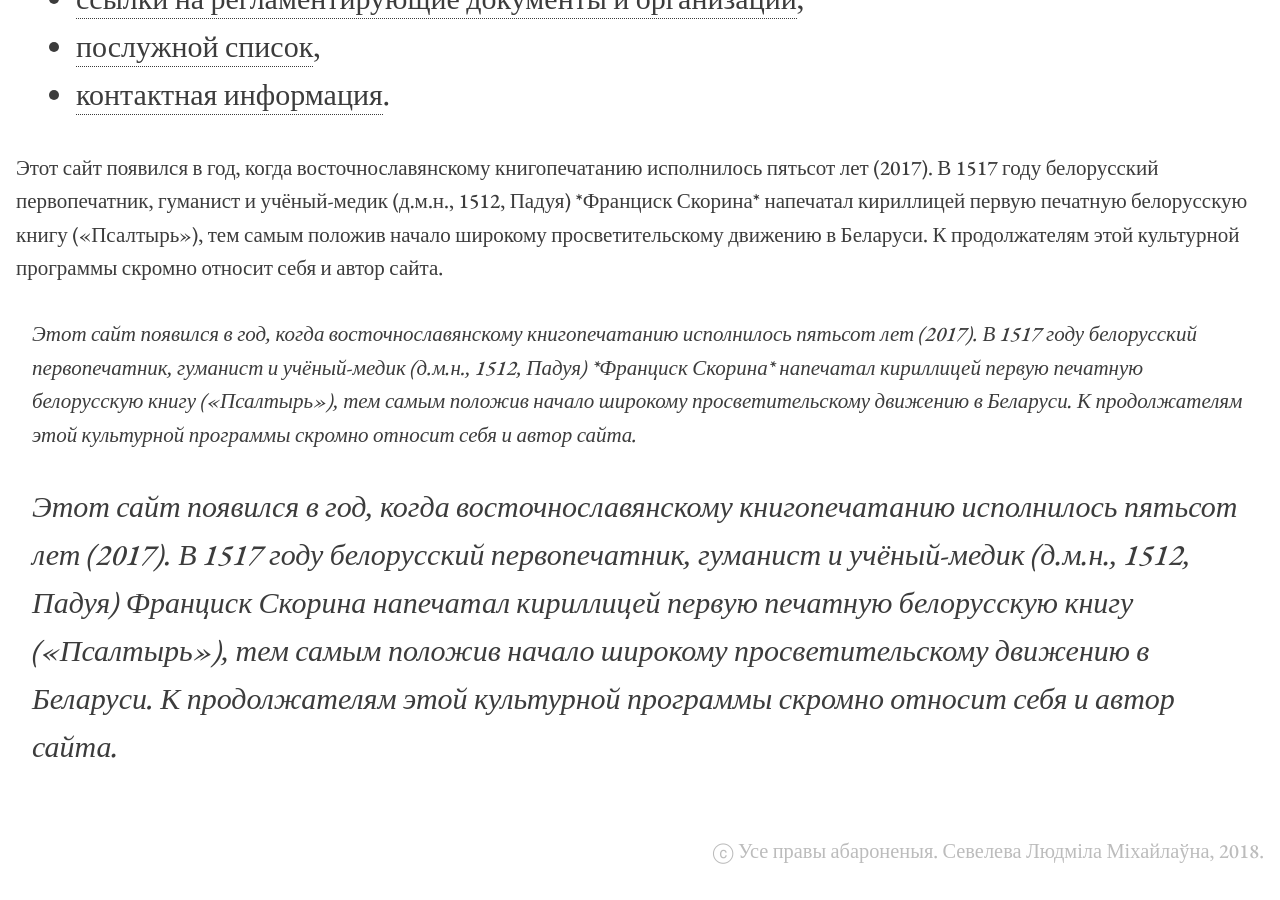
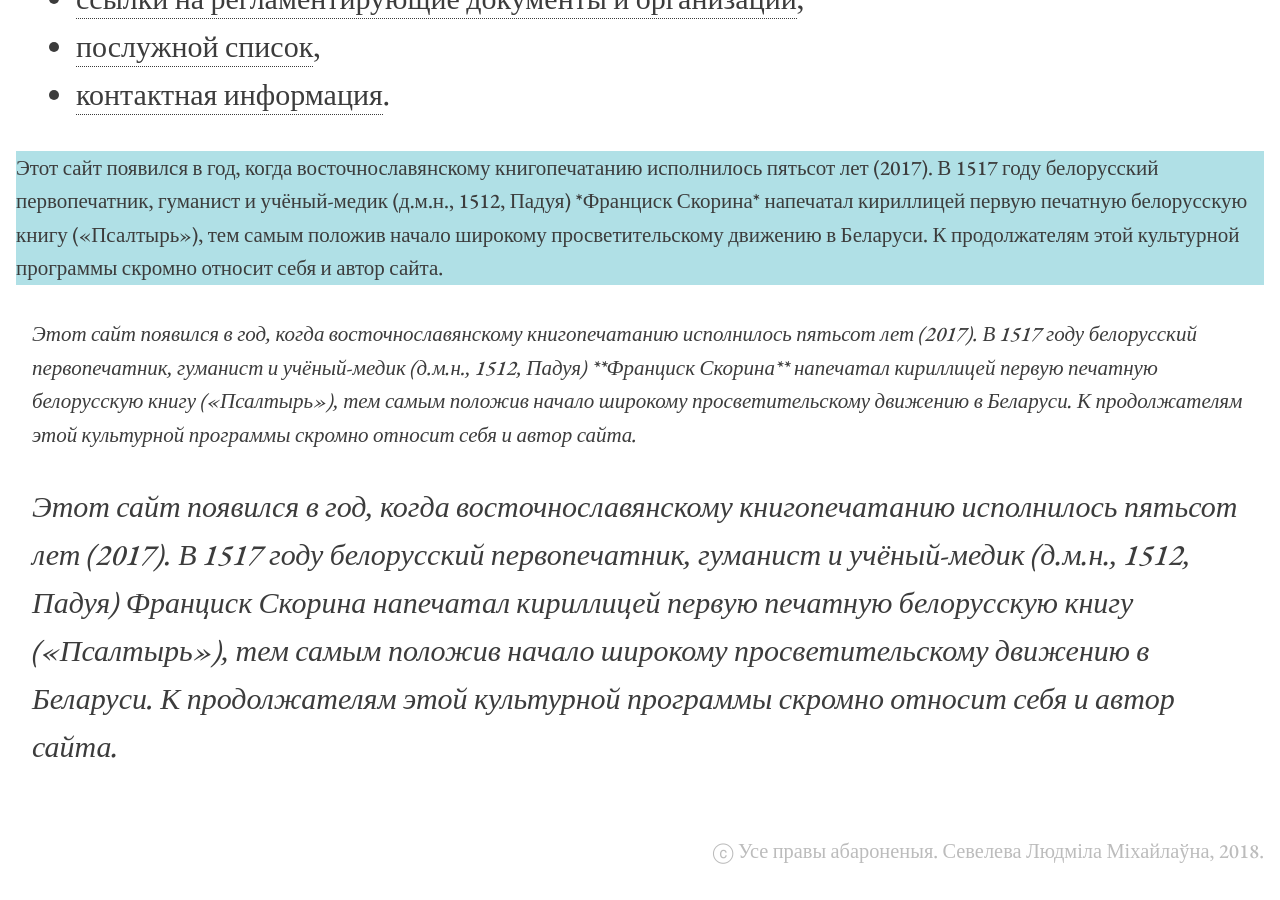
Before and after one commit to seveleva/seveleva, a Jekyll site: the page built from index.md, in a window 1280 px wide and 900 px high, scrolled down 1007 px. Built offline with Jekyll 4.4.1, drawn with Linux system fonts in a browser that asks for light colours; some of the changed lines change nothing that is shown.

Commit message:
Update index.md

```diff
--- a/index.md
+++ b/index.md
@@ -17,8 +17,8 @@
 * [послужной список](cv),<BR>
 * [контактная информация](contacts).
 
-<div style="font-size: 70%">Этот сайт появился в год, когда восточнославянскому книгопечатанию исполнилось пятьсот лет (2017). В 1517 году белорусский первопечатник, гуманист и учёный-медик (д.м.н., 1512, Падуя) *Франциск Скорина* напечатал кириллицей первую печатную белорусскую книгу («Псалтырь»), тем самым положив начало широкому просветительскому движению в Беларуси. К продолжателям этой культурной программы скромно относит себя и автор сайта.</div>
+<div style="font-size: 70%; background-color:powderblue;">Этот сайт появился в год, когда восточнославянскому книгопечатанию исполнилось пятьсот лет (2017). В 1517 году белорусский первопечатник, гуманист и учёный-медик (д.м.н., 1512, Падуя) *Франциск Скорина* напечатал кириллицей первую печатную белорусскую книгу («Псалтырь»), тем самым положив начало широкому просветительскому движению в Беларуси. К продолжателям этой культурной программы скромно относит себя и автор сайта.</div>
 
-> <div style="font-size: 70%">Этот сайт появился в год, когда восточнославянскому книгопечатанию исполнилось пятьсот лет (2017). В 1517 году белорусский первопечатник, гуманист и учёный-медик (д.м.н., 1512, Падуя) *Франциск Скорина* напечатал кириллицей первую печатную белорусскую книгу («Псалтырь»), тем самым положив начало широкому просветительскому движению в Беларуси. К продолжателям этой культурной программы скромно относит себя и автор сайта.</div>
+> <div style="font-size: 70%">Этот сайт появился в год, когда восточнославянскому книгопечатанию исполнилось пятьсот лет (2017). В 1517 году белорусский первопечатник, гуманист и учёный-медик (д.м.н., 1512, Падуя) **Франциск Скорина** напечатал кириллицей первую печатную белорусскую книгу («Псалтырь»), тем самым положив начало широкому просветительскому движению в Беларуси. К продолжателям этой культурной программы скромно относит себя и автор сайта.</div>
 
 > Этот сайт появился в год, когда восточнославянскому книгопечатанию исполнилось пятьсот лет (2017). В 1517 году белорусский первопечатник, гуманист и учёный-медик (д.м.н., 1512, Падуя) *Франциск Скорина* напечатал кириллицей первую печатную белорусскую книгу («Псалтырь»), тем самым положив начало широкому просветительскому движению в Беларуси. К продолжателям этой культурной программы скромно относит себя и автор сайта.
```
